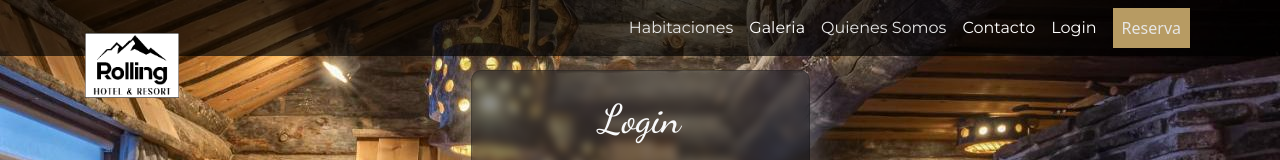
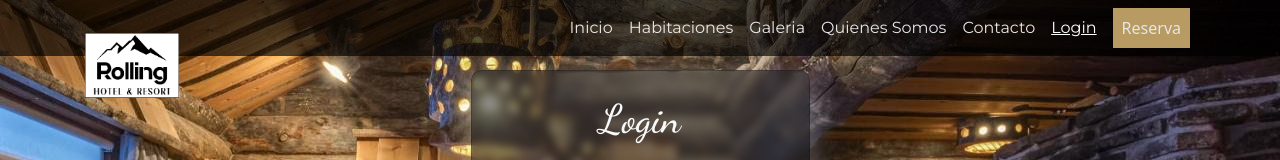
Before and after one commit to CosmeNicolas/ProyectoHotelFrontEnd, a React (Vite) app: page /login in a window 1280 px wide. Shown: the top 160 px of the page. Built offline with nearby package versions, Linux system fonts and the light colour scheme.

Commit message:
aregue estilos a los navLink cuando estan activos para diferenciar donde esta ubicado el usuario

```diff
--- a/src/components/common/NavBar.jsx
+++ b/src/components/common/NavBar.jsx
@@ -7,8 +7,12 @@ import { Link, NavLink, useNavigate} from "react-router-dom";
 import Swal from 'sweetalert2'
 
 const NavBar = ({usuarioLogueado, setUsuarioLogueado}) => {
-  console.log(usuarioLogueado)
-  console.log(setUsuarioLogueado)
+  let estiloActivo = {
+    textDecoration: 'underline',
+    fontWeigth: 'bold'
+  }
+
+
   const direccionar = useNavigate()
   const logOut = ()=>{
     Swal.fire({
@@ -44,32 +48,35 @@ const NavBar = ({usuarioLogueado, setUsuarioLogueado}) => {
         <Navbar.Toggle aria-controls="basic-navbar-nav" />
         <Navbar.Collapse id="basic-navbar-nav">
           <Nav className="ms-auto">
-            <NavLink className="nav-link fuente-nav" to="/" href="#home">
+          <NavLink  className="nav-link fuente-nav" to="/"  style={({isActive})=>(isActive ? estiloActivo : undefined )}>
+              Inicio
+            </NavLink>
+            <NavLink  className="nav-link fuente-nav" to="/habitaciones"  style={({isActive})=>(isActive ? estiloActivo : undefined )}>
               Habitaciones
             </NavLink>
-            <NavLink className="nav-link fuente-nav" href="#link">
+            <NavLink className="nav-link fuente-nav" to="/galeria" style={({isActive})=>(isActive ? estiloActivo : undefined)}>
               Galeria
             </NavLink>
-            <NavLink className="nav-link fuente-nav" to="/quienessomos">
+            <NavLink className="nav-link fuente-nav" to="/quienessomos" style={({isActive})=>(isActive ? estiloActivo : undefined )}>
               Quienes Somos
             </NavLink>
-            <NavLink className="nav-link fuente-nav" href="#link">
+            <NavLink className="nav-link fuente-nav" to="/contacto" style={({isActive})=>(isActive ? estiloActivo : undefined )}>
               Contacto
             </NavLink>
             {/* admin y usuario */}
             {
                usuarioLogueado && usuarioLogueado.rol === "Administrador" ? (
             <>
-            <NavLink className="nav-link fuente-nav" to="/administrador">
+            <NavLink className="nav-link fuente-nav" to="/administrador" style={({isActive})=>(isActive ? estiloActivo : undefined )}>
             {usuarioLogueado.rol}
             </NavLink>
-            <Link onClick={logOut} variant="link" className="nav-link fuente-nav" to="/login">
+            <Link onClick={logOut} variant="link" className="nav-link fuente-nav" to="/login" >
             LogOut
             </Link>
           </>
               ): usuarioLogueado ? (
                 <>
-                <NavLink className="nav-link fuente-nav" to="/">
+                <NavLink className="nav-link fuente-nav" to="/" >
                   {usuarioLogueado.usuario}
                 </NavLink>
                 <Link
@@ -82,7 +89,7 @@ const NavBar = ({usuarioLogueado, setUsuarioLogueado}) => {
                 </Link>
               </>
             ) : (
-              <NavLink className="nav-link fuente-nav" to="/login">
+              <NavLink className="nav-link fuente-nav" to="/login" style={({isActive})=>(isActive ? estiloActivo : undefined )}>
                 Login
               </NavLink>
             )
```
